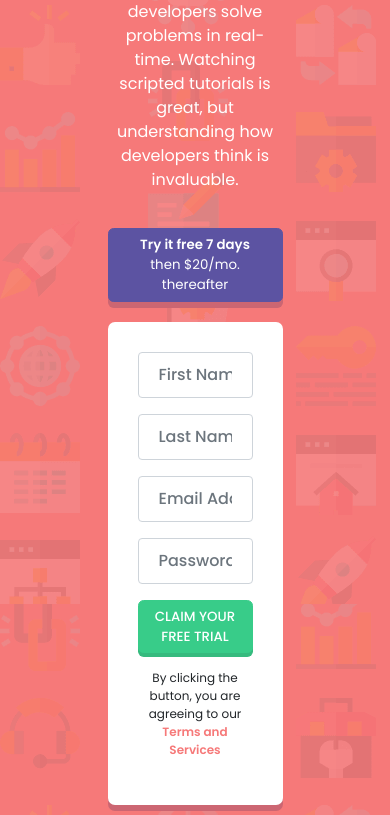
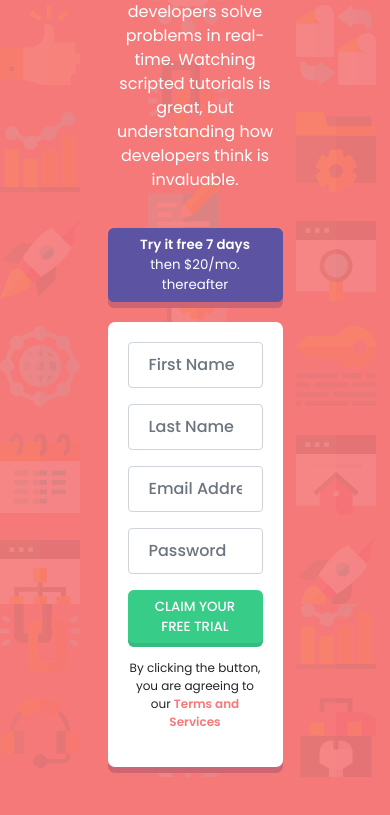
Before and after one commit to f-m-a-ly/intro-component-with-sign-up-form, a plain HTML site: page index.html in a window 390 px wide. Shown: the part 196-1011 px from the top of the page. After the commit the page ends 973 px from the top, so only its background shows below. Drawn offline with nearby package versions, Linux system fonts and the light colour scheme.

Commit message:
responsiveness done

```diff
--- a/main.css
+++ b/main.css
@@ -28,10 +28,7 @@ body {
 }
 
 .center {
-    margin: auto;
     margin-top: inherit;
-    /* width: 50%; */
-    padding: 10px;
     margin: auto;
     width: 60%;
     padding: 10px;
@@ -162,7 +159,6 @@ footer {
     @media screen and (max-width: 770px) {
         .first-div {
             text-align: center;
-            /* padding-right: 100px; */
         }
 
             .main-title {
@@ -174,8 +170,12 @@ footer {
             display: inline;
         }
 
+        .center {
+            width: 100%
+        }
+
         .form-div {
-            padding: 30px;
+            padding: 20px;
         }
         .invalid-feedback {
             font-size: 10px;
```
